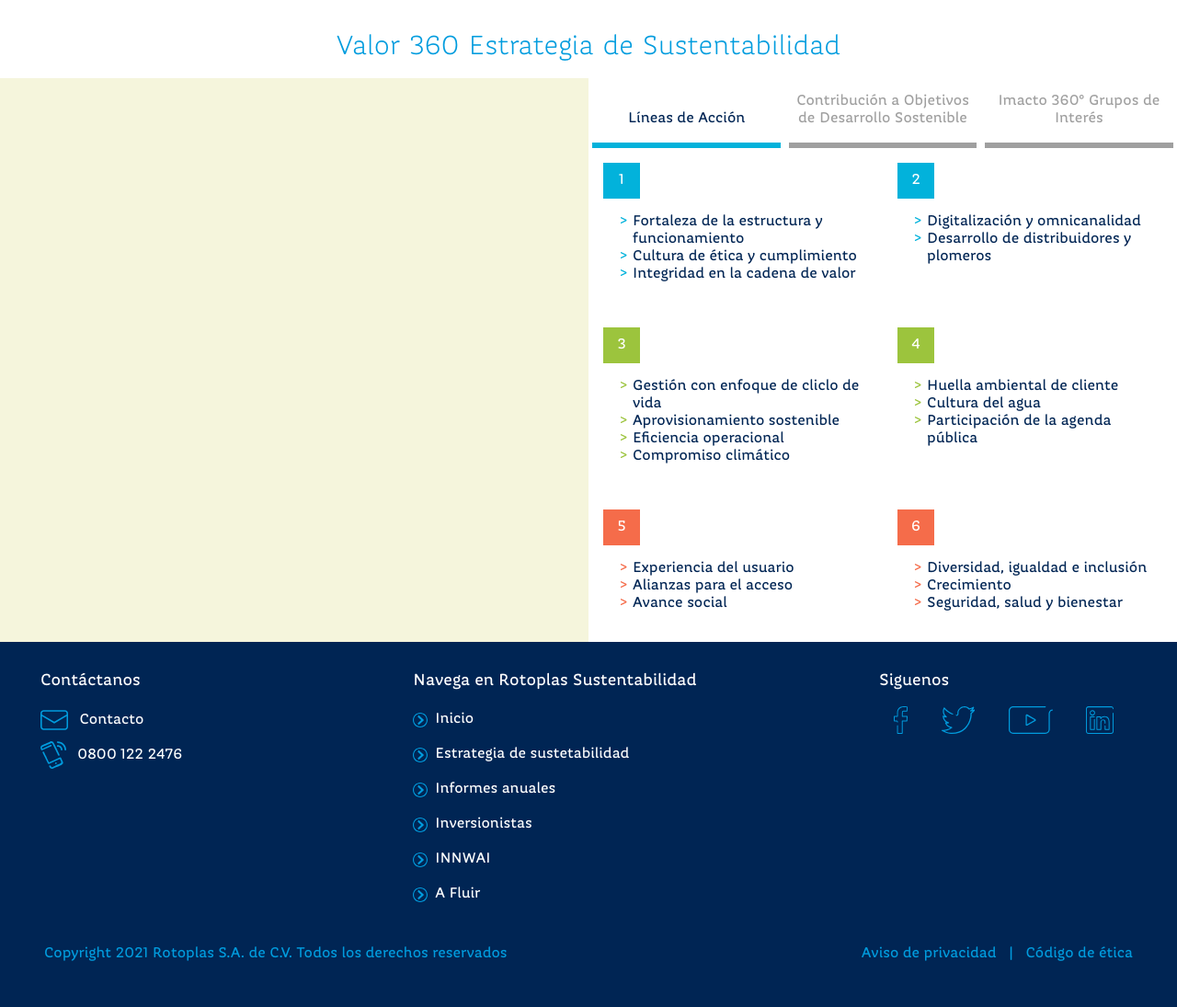
After one commit to rotoplasdml/sustentabilidad, a PHP site: page /estrategia-web.php in a window 1280 px wide. The commit adds this page. Shown: the part 481-1576 px from the top of the page at 92% size. Run offline with PHP 8.4, Linux system fonts and the light colour scheme; some libraries are stand-ins or nearby versions.

Commit message:
Estrategia: header, tabs

```diff
--- a/css/sustentabilidad.css
+++ b/css/sustentabilidad.css
@@ -298,6 +298,74 @@
 
 
 /* ==============================================================
+*  ESTRATEGIA WEB
+*  ============================================================== */
+.estrategia-web-header-txt {
+	font-size: 30px;
+}
+
+.valor-imagenes {
+    width: 50%;
+    background: beige;
+}
+.valor-tabs-wrapper {
+    width: 50%;
+}
+
+.valor-tabs {
+    display: flex;
+    flex-direction: row;
+    flex-wrap: wrap;
+}
+
+.valor-tabs-nodo {
+    width: 50%;
+    padding: 1rem;
+}
+.valor-tabs-nodo p {
+    width: 40px;
+	padding: 10px 0;
+    color: #ffffff;
+    text-align: center;
+}
+
+.valor-tabs-nodo ul li {
+	list-style-type: '>\00A0';
+}
+.valor-tabs-azul ul li::marker {
+	color: #02b2db;
+}
+.valor-tabs-verde ul li::marker {
+	color: #9cc43d;
+}
+.valor-tabs-rojo ul li::marker {
+	color: #f56c4a;
+}
+
+.valor-tabs-botones {
+    display: flex;
+    flex-direction: row;
+    justify-content: space-around;
+}
+.valor-tabs-botones div {
+	color: #9f9f9f;
+    width: 32%;
+    text-align: center;
+    display: flex;
+    flex-direction: column;
+    justify-content: flex-end;
+    cursor: pointer;
+    border-bottom: 6px solid #9f9f9f;
+    padding-top: 1rem;
+}
+.valor-tabs-botones div.seleccion {
+	color: #002554;
+	border-bottom-color: #02b2db;
+}
+/* estrategia-web */
+
+
+/* ==============================================================
 *  FOOTER
 *  ============================================================== */
 	footer {
--- /dev/null
+++ b/estrategia-web.php
@@ -0,0 +1,102 @@
+<?php include 'header.php';?>
+
+<!-- Header -->
+<div class="row justify-content-md-center">
+	<div class="col-12 col-md-5 me-md-3">
+		<p class="estrategia-web-header-txt light">En 2020 comenzamos a diseñar la evolución de la estrategia actual para poder hacer el lanzamiento de la <span class="bold">Estrategia de Sustentabilidad 2021-2025</span></p>
+		<a class="rtp-btn" href="#">Estrategia 360&deg;</a>
+	</div>
+	<div class="col-12 col-md-5 ms-md-3">
+		<img src="recuros/estrategia-web/x.jpg" alt="Imagen" title="Estrategia">
+	</div>
+</div>
+
+<!-- Contenidos -->
+<div class="row justify-content-sm-center">
+	<div class="col-12 col-sm-6">
+		<p>Con esta estregia buscamos seguir avanzando en el compromso con una operación eficiente en el uso de recursos, que atiende las necesidades de los clientes facilitando el bienestar y que contribuye a un uso responsable del agua en los hogares e industrias.</p>
+	</div>
+</div>
+
+<!-- Titulo -->
+<div class="row justify-content-center">
+	<div class="col-12 text-center">
+		<p class="fs30 light lhn blue2 mt-3">Valor 360 Estrategia de Sustentabilidad</p>
+	</div>
+</div>
+
+<!-- Tabs -->
+<div class="row">
+	<div class="col d-flex flex-row justify-content-center">
+		<div class="valor-imagenes">
+			&nbsp;
+		</div>
+
+		<div class="valor-tabs-wrapper">
+			<div class="valor-tabs-botones">
+				<div class="seleccion" data="1"><p>Líneas de Acción</p></div>
+				<div data="2"><p>Contribución a Objetivos de Desarrollo Sostenible</p></div>
+				<div data="3"><p>Imacto 360&deg; Grupos de Interés</p></div>
+			</div>
+
+			<div id="valor-tabs-1" class="valor-tabs">
+				<div class="valor-tabs-nodo valor-tabs-azul">
+					<p style="background:#02b2db">1</p>
+					<ul>
+						<li>Fortaleza de la estructura y funcionamiento</li>
+						<li>Cultura de ética y cumplimiento</li>
+						<li>Integridad en la cadena de valor</li>
+					</ul>
+				</div>
+
+				<div class="valor-tabs-nodo valor-tabs-azul">
+					<p style="background:#02b2db">2</p>
+					<ul>
+						<li>Digitalización y omnicanalidad</li>
+						<li>Desarrollo de distribuidores y plomeros</li>
+					</ul>
+				</div>
+
+				<div class="valor-tabs-nodo valor-tabs-verde">
+					<p style="background:#9cc43d">3</p>
+					<ul>
+						<li>Gestión con enfoque de cliclo de vida</li>
+						<li>Aprovisionamiento sostenible</li>
+						<li>Eficiencia operacional</li>
+						<li>Compromiso climático</li>
+					</ul>
+				</div>
+
+				<div class="valor-tabs-nodo valor-tabs-verde">
+					<p style="background:#9cc43d">4</p>
+					<ul>
+						<li>Huella ambiental de cliente</li>
+						<li>Cultura del agua</li>
+						<li>Participación de la agenda pública</li>
+					</ul>
+				</div>
+
+				<div class="valor-tabs-nodo valor-tabs-rojo">
+					<p style="background:#f56c4a">5</p>
+					<ul>
+						<li>Experiencia del usuario</li>
+						<li>Alianzas para el acceso</li>
+						<li>Avance social</li>
+					</ul>
+				</div>
+
+				<div class="valor-tabs-nodo valor-tabs-rojo">
+					<p style="background:#f56c4a">6</p>
+					<ul>
+						<li>Diversidad, igualdad e inclusión</li>
+						<li>Crecimiento</li>
+						<li>Seguridad, salud y bienestar</li>
+					</ul>
+				</div>
+			</div>
+		</div>
+
+	</div>
+</div>
+
+<?php include 'footer.php';?>
```
